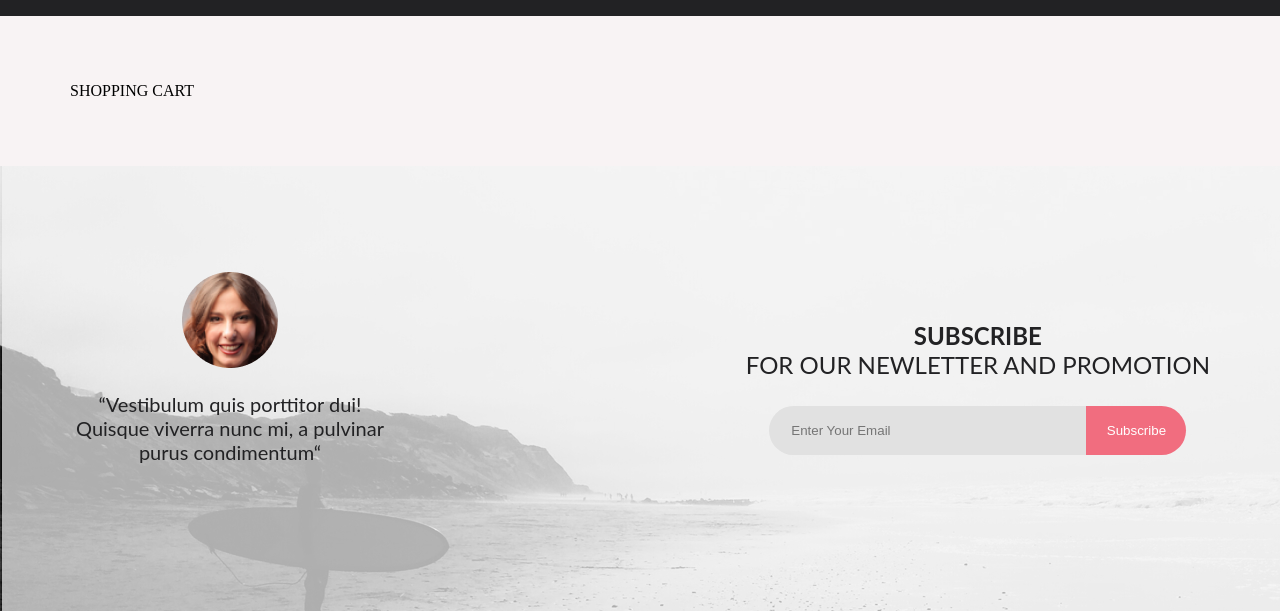
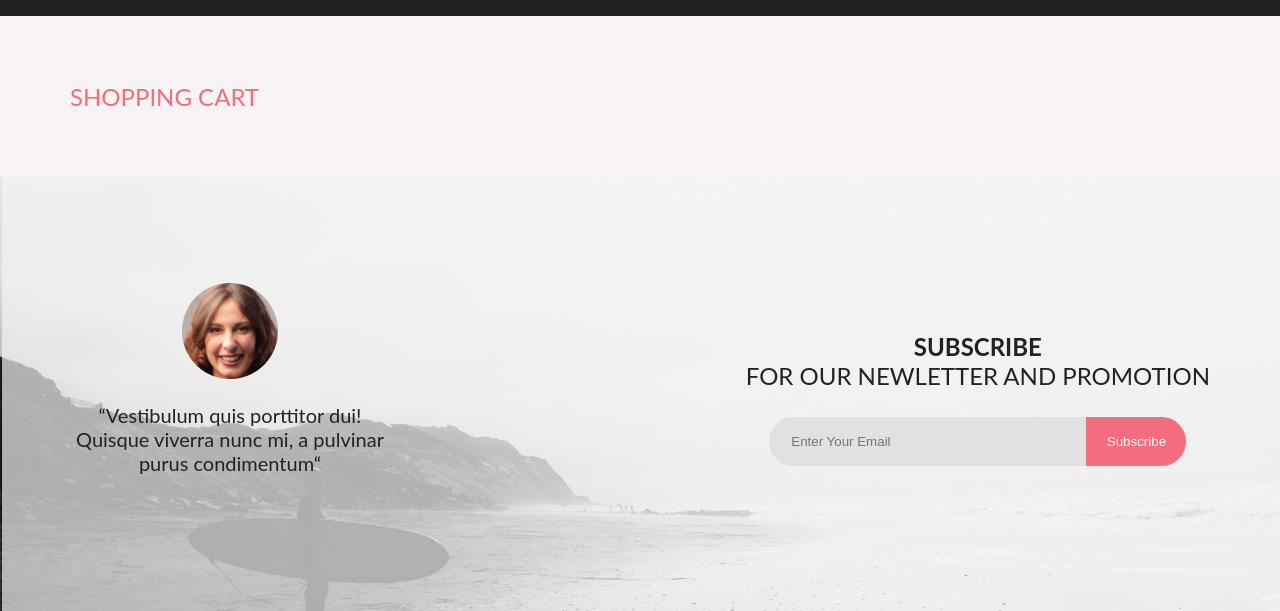
Before and after one commit to asyakazieva/GeekBrains, a plain HTML site: page Cart.html in a window 1280 px wide. Shown: the part 64-675 px from the top of the page. Drawn offline with Linux system fonts and the light colour scheme.

Commit message:
updatedCart

```diff
--- a/Cart.html
+++ b/Cart.html
@@ -25,8 +25,8 @@
     </header>
     <main>
         <section class="shopping-cart">
-            <div class="container">
-                <p class="cart">SHOPPING CART</p>
+            <div class="container cart__header">
+                <p>SHOPPING CART</p>
             </div>
         </section>
     </main>
--- a/style.css
+++ b/style.css
@@ -364,11 +364,19 @@ hr{
     gap: 30px;
 }
 /*shopping-cart*/
-.cart{
+.cart__header{
     display: flex;
     justify-content: space-between;
     align-items: center;
     padding: 66px 0;
+}
+.cart__header p{
+    color: #F16D7F;
+    font-family: Lato;
+    font-style: normal;
+    font-weight: normal;
+    font-size: 24px;
+    line-height: 29px;
 }
 .shopping-cart{
     max-width: 1700px;
```
